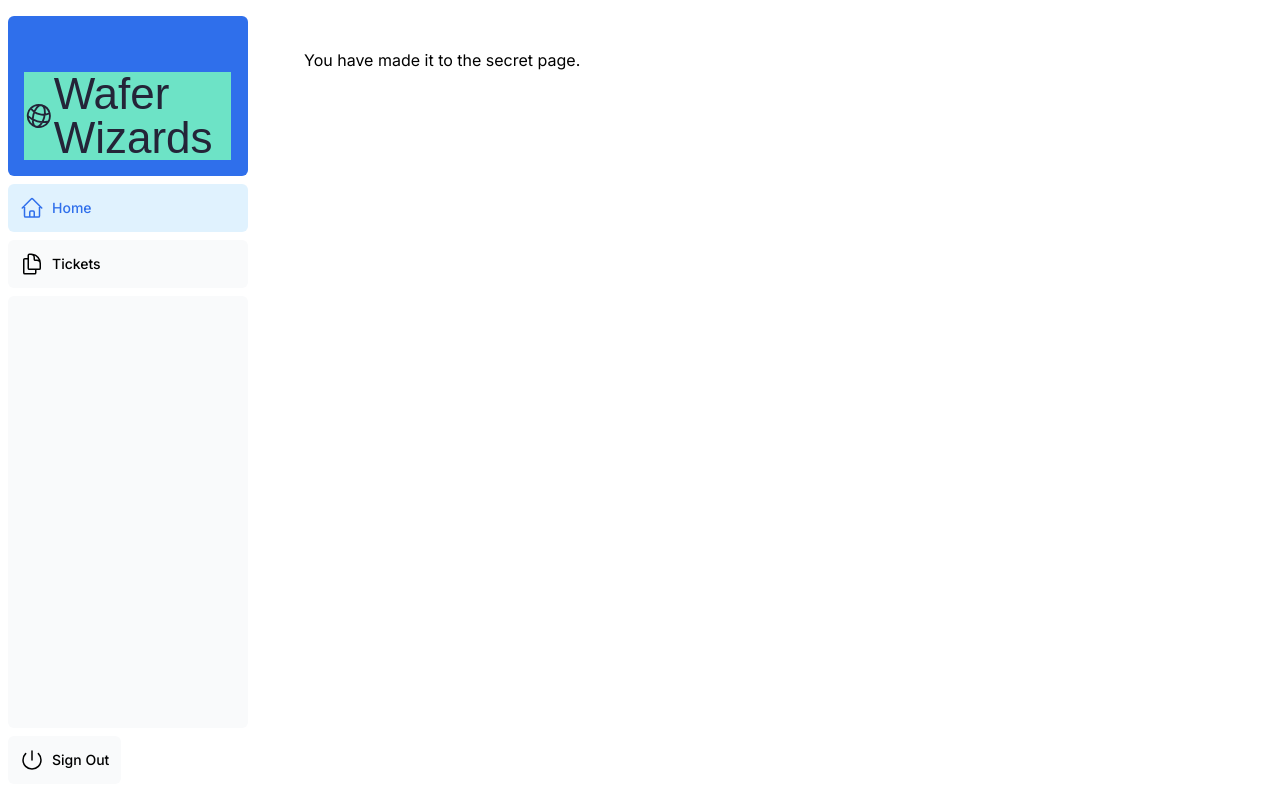
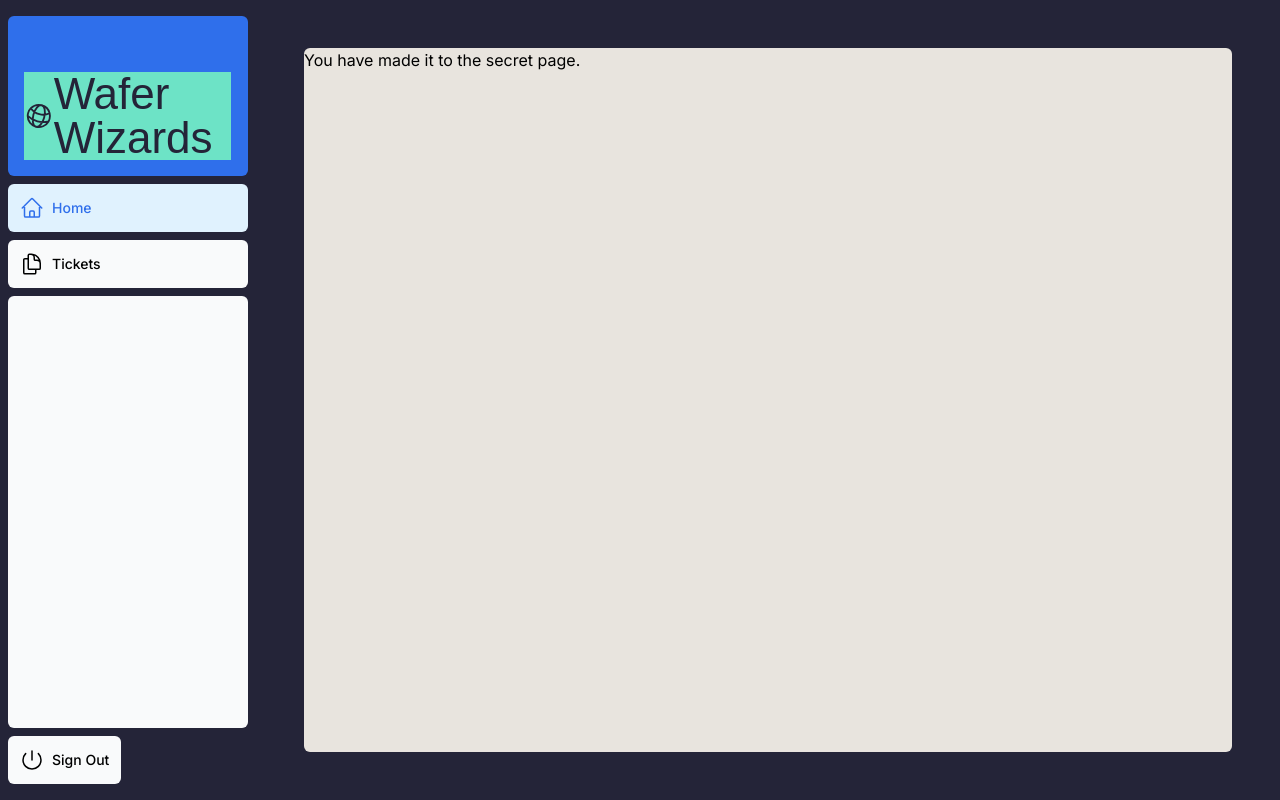
Before and after one commit to Connor-Skudlarek/issue-tracker, a Next.js app: page /dashboard in a window 1280 px wide. Built offline with nearby package versions, Linux system fonts and the light colour scheme; a web font is replaced by a local one.

Commit message:
Add work area to layout, #3

```diff
--- a/app/dashboard/layout.tsx
+++ b/app/dashboard/layout.tsx
@@ -2,11 +2,11 @@ import SideNav from "@/app/ui/dashboard/sidenav";
 
 export default function Layout({ children }: { children: React.ReactNode }) {
   return (
-    <div className="flex h-screen flex-col md:flex-row md:overflow-hidden">
+    <div className="flex bg-my-navy h-screen flex-col md:flex-row md:overflow-hidden">
       <div className="w-full flex-none md:w-64">
         <SideNav />
       </div>
-      <div className="flex-grow p-6 md:overflow-y-auto md:p-12">{children}</div>
+      <div className="flex-grow p-6 md:overflow-y-auto md:p-12"><div className="h-[100%] bg-my-grey rounded-md">{children}</div></div>
     </div>
   );
 }
```
